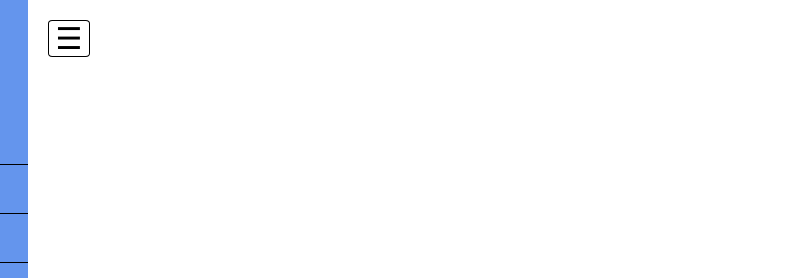
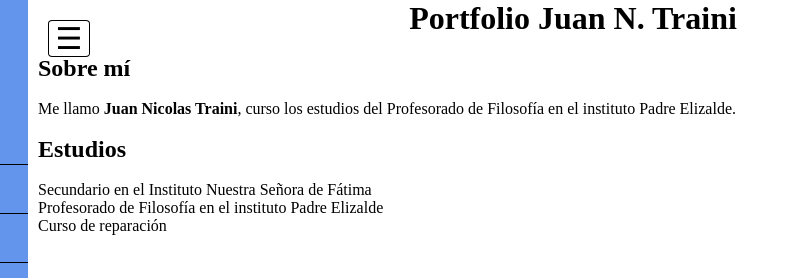
Before and after one commit to juaisito/PortfolioFrontEnd, a plain HTML site: page index.html in a window 1280 px wide. Shown: the top 278 px of the page, 172-971 px from the left. Drawn offline with Linux system fonts and the light colour scheme.

Commit message:
página principal

```diff
--- a/index.html
+++ b/index.html
@@ -30,6 +30,40 @@
        </div>
     </div>
 
+    <!--Maquetado pagina-->
+
+    <div id="pagppal">
+
+      <h1 align= "center">Portfolio Juan N. Traini</h1>
+
+      <br>
+
+      <div id="sobre_mi">
+        <h2>Sobre mí</h2>
+
+        <br>
+
+        <p>Me llamo <b>Juan Nicolas Traini</b>, curso los estudios del Profesorado de Filosofía en el instituto Padre Elizalde.</p>
+
+      </div>
+
+      <br>
+
+      <div id="estudios">
+        <h2>Estudios</h2>
+
+        <br>
+
+        <ul class="lista">
+          <li>Secundario en el Instituto Nuestra Señora de Fátima</li>
+          <li>Profesorado de Filosofía en el instituto Padre Elizalde</li>
+          <li>Curso de reparación </li>
+        </ul>
+
+      </div>
+
+    </div>
+
     <script src="main.js" charset="utf-8"></script>
 
   </body>
--- a/styles.css
+++ b/styles.css
@@ -1,9 +1,19 @@
-* {
+/* Maquetado página */
+
+#pagppal{
+    margin-left: 210px;
+}
+
+.lista{
+    justify-content: last baseline;
+}
+
+/* Barra Lateral */
+
+*{
   margin: 0;
   padding: 0;
 }
-
-/* Barra Lateral */
 
 #sidebar {
     position: fixed;
```
Lines whose indentation alone changed are shown as unchanged.
